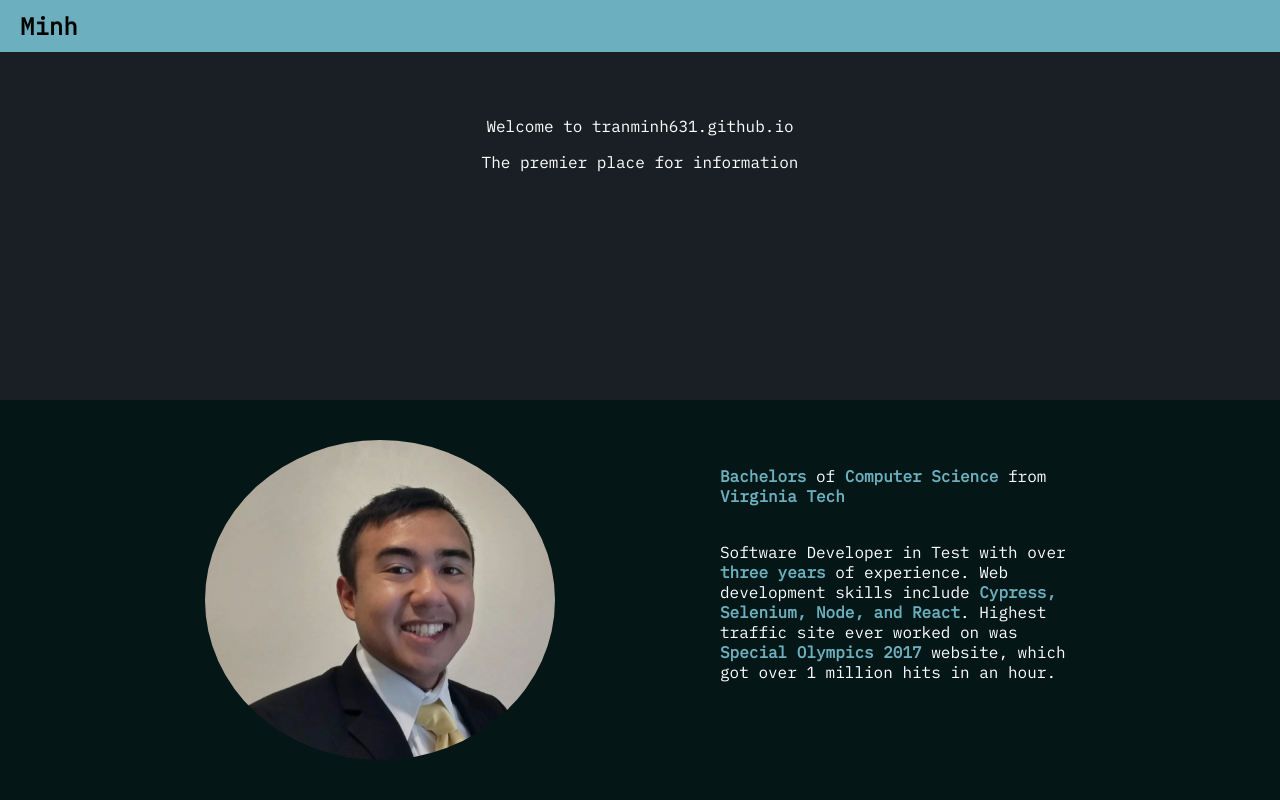
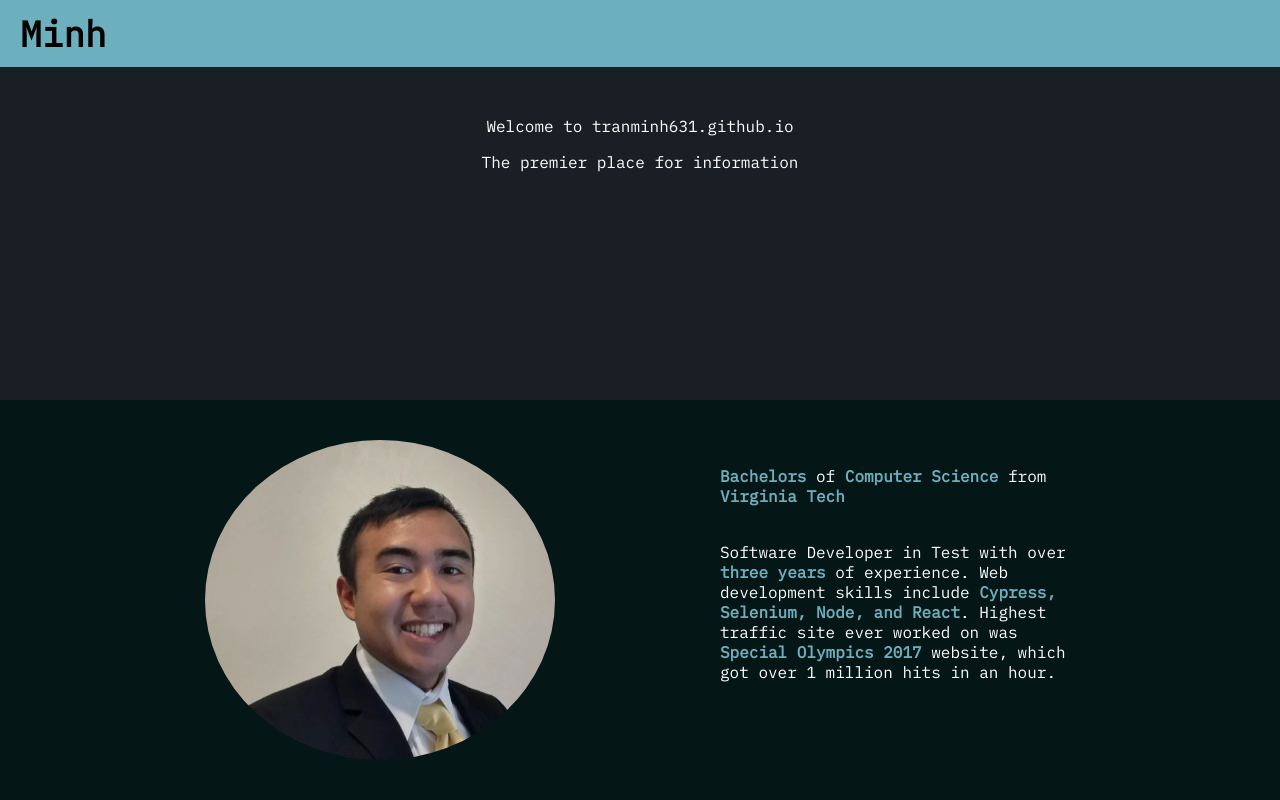
Before and after one commit to tranminh631/tranminh631.github.io, a React (Create React App) app: page / in a window 1280 px wide. Shown: the top 800 px of the page. Built offline with nearby package versions, Linux system fonts and the light colour scheme; the HTML template or start-up script is replaced by a standard one.

Commit message:
larger header

```diff
--- a/src/App.css
+++ b/src/App.css
@@ -2,7 +2,7 @@
   background-color: #6CAFBE;
   color: black;
   font-weight: bold;
-  font-size: 24px;
+  font-size: 36px;
   padding: 10px 20px;
 }
 
```
